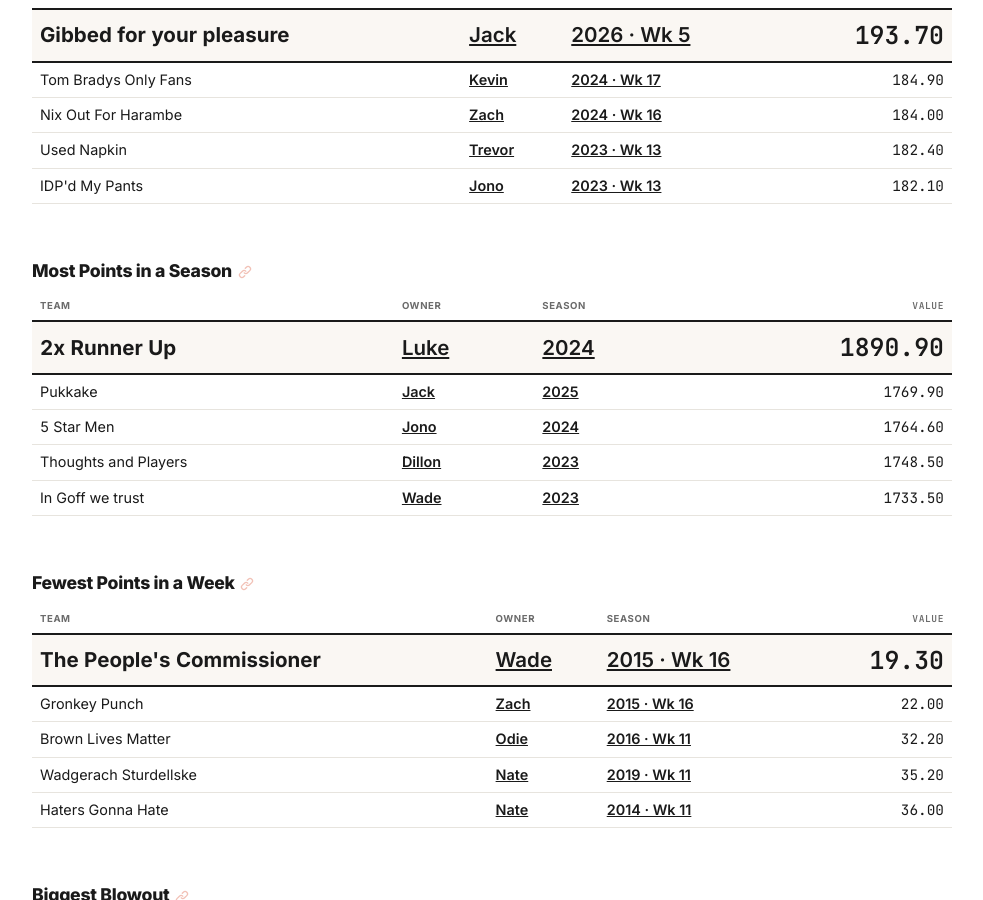
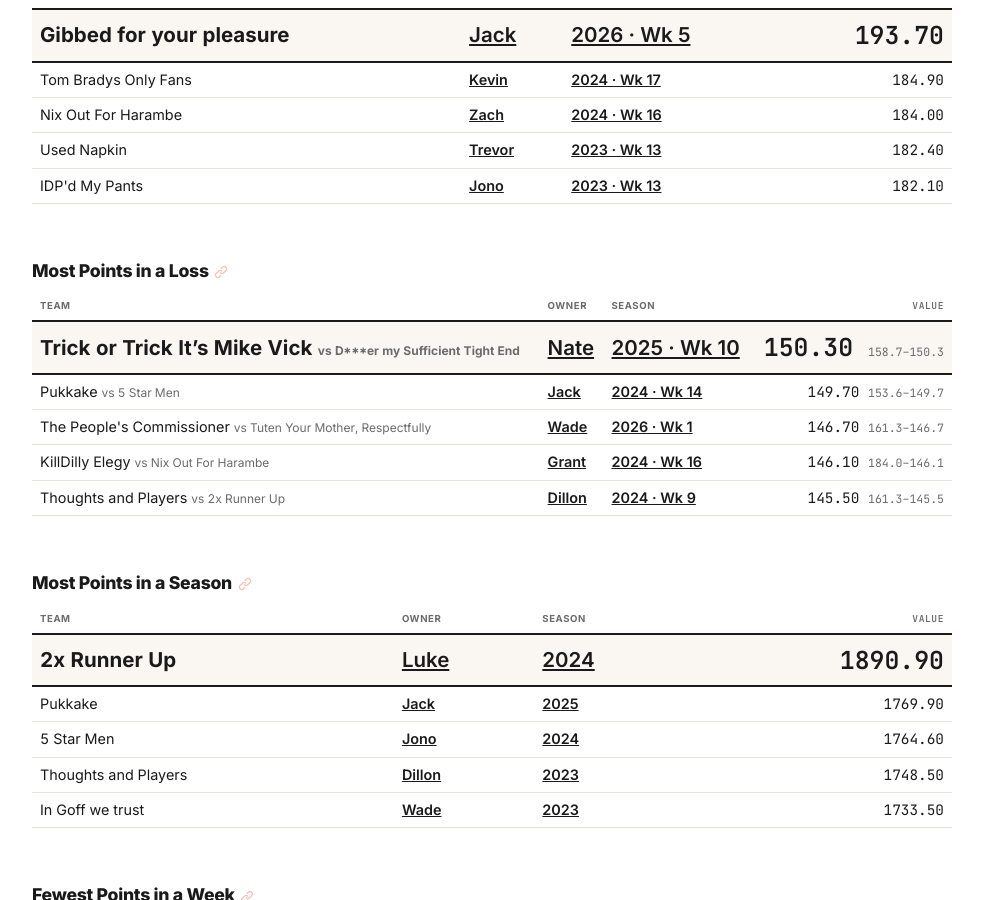
Before and after one commit to dillondrenzek/no-love-in-the-league, a Jekyll site: the page built from docs/records/index.md, in a window 1280 px wide and 900 px high, scrolled down 1115 px. Shown: the whole window, without its empty margins (148-1131 px from the left). Built offline with Jekyll 4.4.1, drawn with Linux system fonts in a browser that asks for light colours.

Commit message:
Add "Most Points in a Loss" record (#92)
New Scoring record: the highest score in an outright loss (ties don't
count), shown with the winning team and final score like Biggest
Blowout. Counts the same games as the other weekly records. Also added
to the League bests list in the preview/recap facts files.

Co-authored-by: Claude Opus 5.5 <noreply@anthropic.com>

```diff
--- a/docs/_data/records.yml
+++ b/docs/_data/records.yml
@@ -584,6 +584,71 @@ records:
     opp_team: null
     opp_owner_name: null
     opp_owner_id: null
+- category: Most Points in a Loss
+  value: '150.30'
+  sub_value: 158.7–150.3
+  season: 2025
+  week: 10
+  holder: Trick or Trick It’s Mike Vick
+  owner_id: whowonthelastsuperbowl
+  owner_name: Nate
+  team: Trick or Trick It’s Mike Vick
+  opp_owner_id: shawne2520997
+  opp_owner_name: Shawnee
+  opp_team: D***er my Sufficient Tight End
+  section: Scoring
+  tabular: true
+  leaders:
+  - value: '150.30'
+    team: Trick or Trick It’s Mike Vick
+    owner_name: Nate
+    owner_id: whowonthelastsuperbowl
+    season: 2025
+    week: 10
+    sub_value: 158.7–150.3
+    opp_team: D***er my Sufficient Tight End
+    opp_owner_name: Shawnee
+    opp_owner_id: shawne2520997
+  - value: '149.70'
+    team: Pukkake
+    owner_name: Jack
+    owner_id: jackperkins74
+    season: 2024
+    week: 14
+    sub_value: 153.6–149.7
+    opp_team: 5 Star Men
+    opp_owner_name: Jono
+    opp_owner_id: schirmerj
+  - value: '146.70'
+    team: The People's Commissioner
+    owner_name: Wade
+    owner_id: sturmanator15
+    season: 2026
+    week: 1
+    sub_value: 161.3–146.7
+    opp_team: Tuten Your Mother, Respectfully
+    opp_owner_name: Zach
+    opp_owner_id: zachzoske
+  - value: '146.10'
+    team: KillDilly Elegy
+    owner_name: Grant
+    owner_id: gganoom
+    season: 2024
+    week: 16
+    sub_value: 184.0–146.1
+    opp_team: Nix Out For Harambe
+    opp_owner_name: Zach
+    opp_owner_id: zachzoske
+  - value: '145.50'
+    team: Thoughts and Players
+    owner_name: Dillon
+    owner_id: theoceanpulse
+    season: 2024
+    week: 9
+    sub_value: 161.3–145.5
+    opp_team: 2x Runner Up
+    opp_owner_name: Luke
+    opp_owner_id: lukstein
 - category: Most Points in a Season
   value: '1890.90'
   sub_value: null
```
Also changed, not shown: 3 other files.
